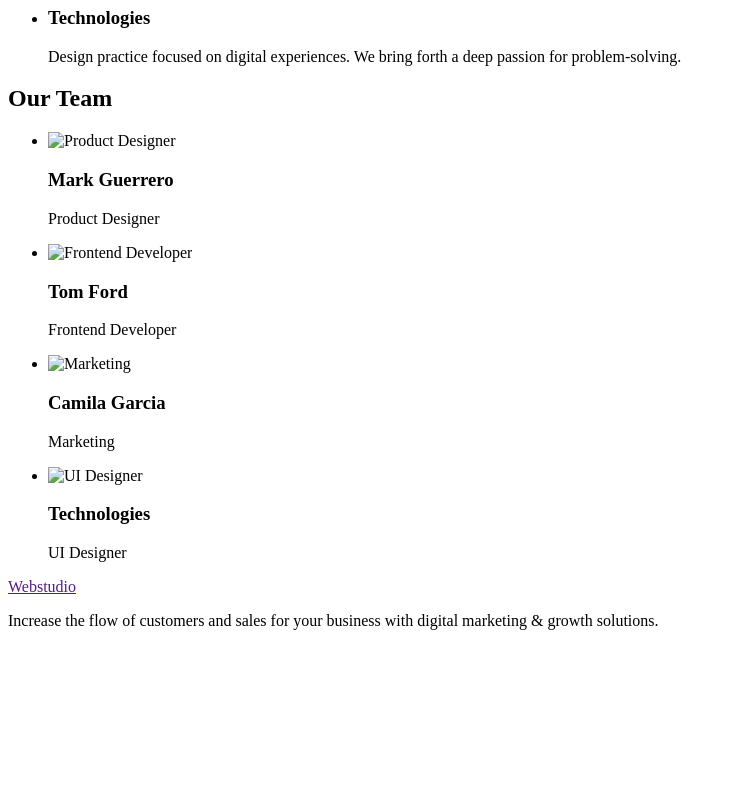
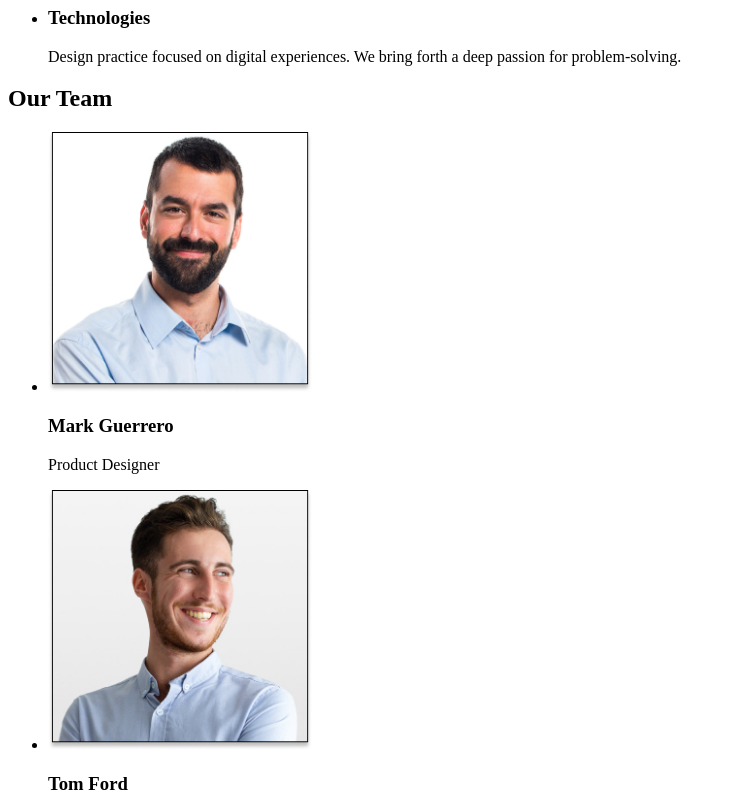
Before and after one commit to foxy-roxy/home-work-01, a plain HTML site: page index.html in a window 1280 px wide. Shown: the part 480-1280 px from the top of the page, without its empty margins (0-736 px from the left). Before the commit the page ends 1126 px from the top, so only its background shows below. Drawn offline with Linux system fonts and the light colour scheme.

Commit message:
Initial commit

```diff
--- a/project1/index.html
+++ b/index.html
@@ -45,16 +45,16 @@ problem to walk away with the perfect and creative solution. </p></li>
 <section>
     <h2>Our Team</h2>
     <ul>
-        <li><img src="./imeges/1img.jpg" alt="Product Designer" width="264" height="260"/>
+        <li><img src="./imeges/img (7).jpg" alt="Product Designer" width="264" height="260"/>
             <h3>Mark Guerrero</h3>
             <p>Product Designer</p></li>
-        <li><img src="./imeges/3img.jpg" alt="Frontend Developer" width="264" height="260"/>
+        <li><img src="./imeges/img (8).jpg" alt="Frontend Developer" width="264" height="260"/>
             <h3>Tom Ford</h3>
             <p>Frontend Developer</p></li>
-        <li><img src="./imeges/2img.jpg" alt="Marketing" width="264" height="260"/>
+        <li><img src="./imeges/img (9).jpg" alt="Marketing" width="264" height="260"/>
             <h3>Camila Garcia</h3>
             <p>Marketing</p></li>
-        <li><img src="./imeges/4img.jpg" alt="UI Designer" width="264" height="260"/>
+        <li><img src="./imeges/img (10).jpg" alt="UI Designer" width="264" height="260"/>
             <h3>Technologies</h3>
             <p>UI Designer</p></li>
     </ul>
```
Also changed, not shown: imeges/img (10).jpg (added), imeges/img (7).jpg (added), imeges/img (8).jpg (added), imeges/img (9).jpg (added), 2 other files.
